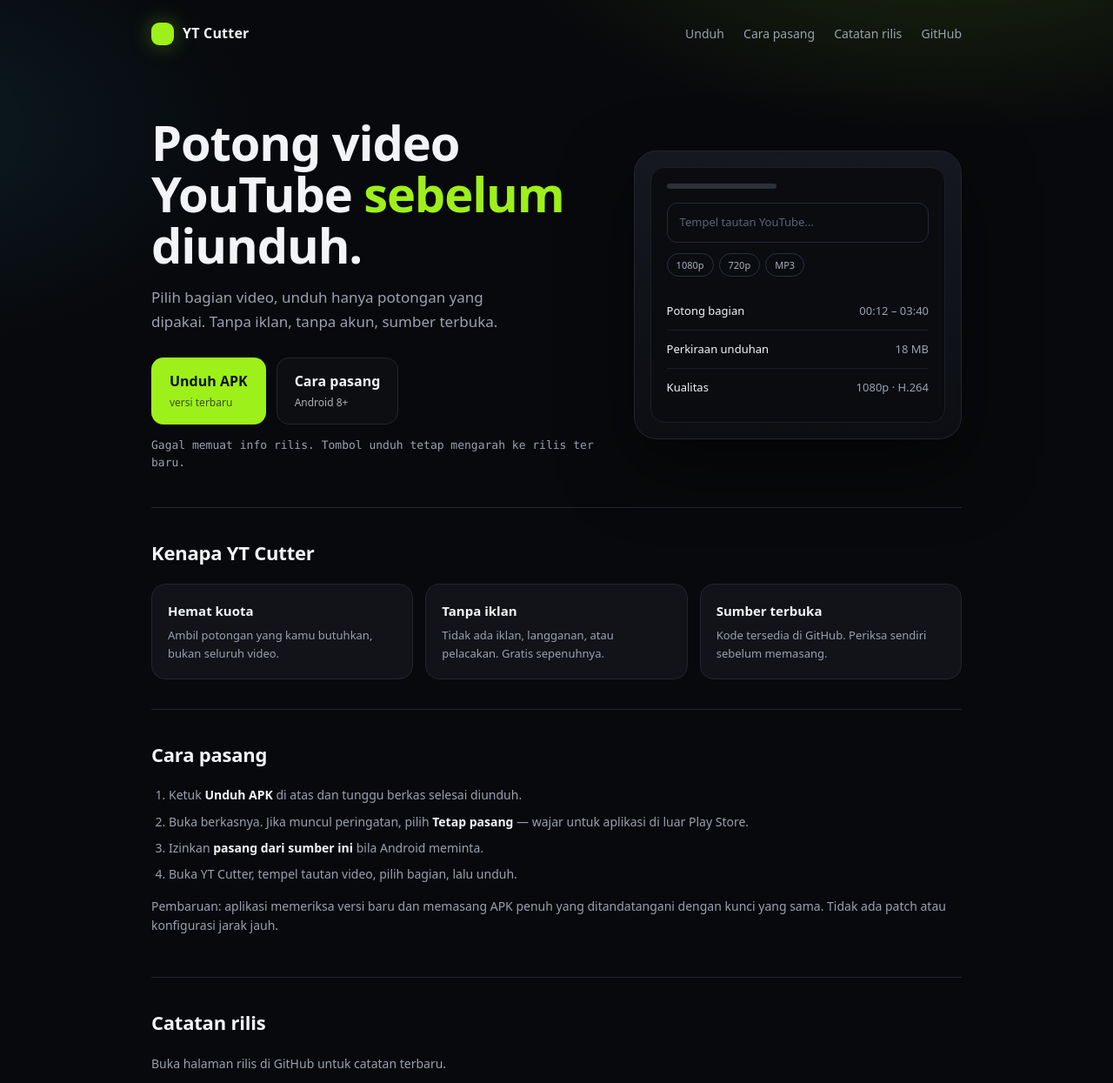
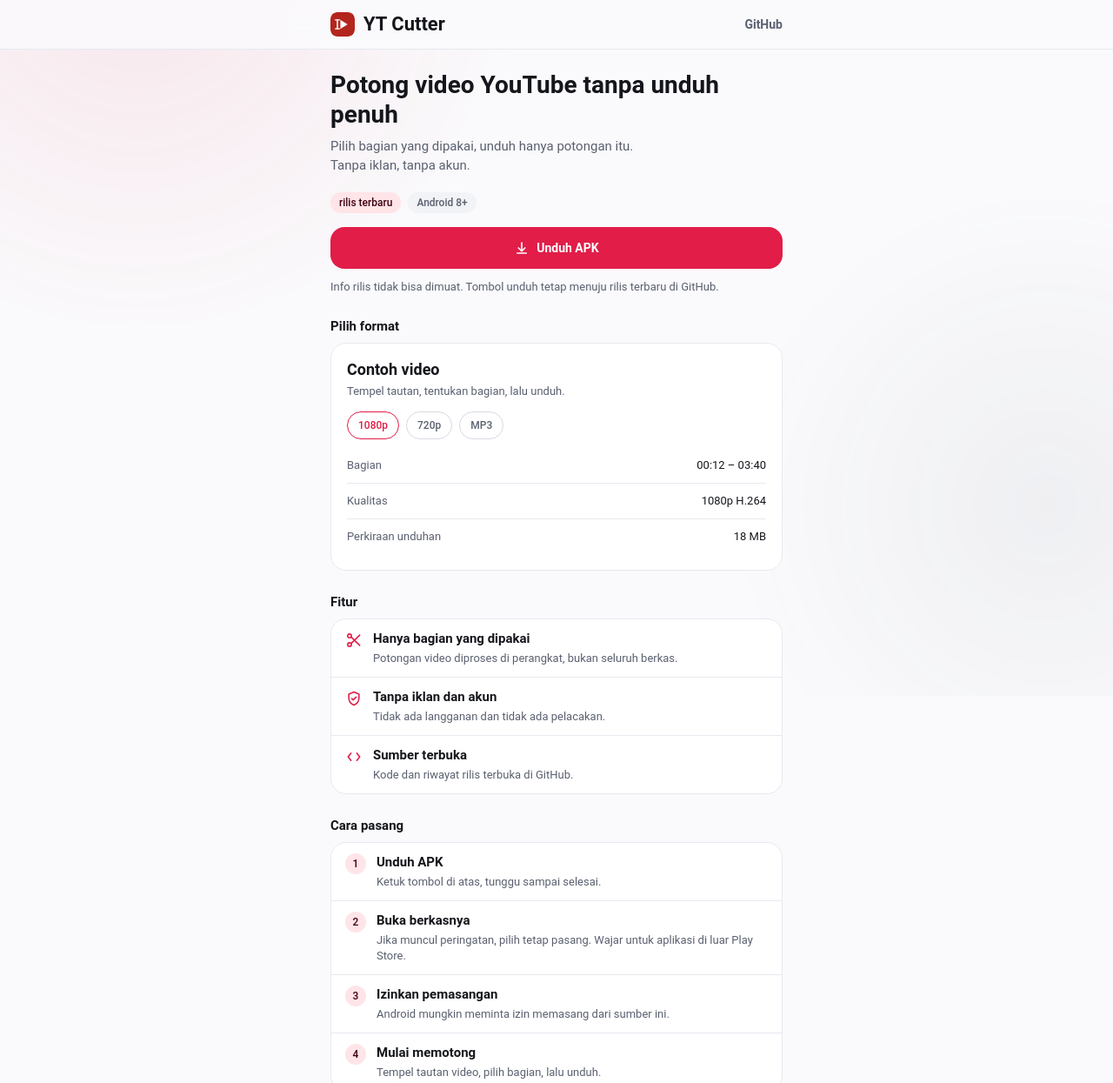
Before and after one commit to Michelle-Mission/ytcutter, a plain HTML site: page docs/index.html in a window 1280 px wide. Shown: the top 1245 px of the page at 87% size. Drawn offline with Linux system fonts and the light colour scheme; no server answers.

Commit message:
web: tampilan seperti aplikasi, pakai logo dan palet design system

```diff
--- a/docs/index.html
+++ b/docs/index.html
@@ -3,182 +3,360 @@
 <head>
 <meta charset="utf-8">
 <meta name="viewport" content="width=device-width, initial-scale=1">
-<title>YT Cutter — potong video YouTube tanpa unduh penuh</title>
-<meta name="description" content="Unduh YT Cutter: potong dan unduh bagian video YouTube yang dipakai saja. Ringan, tanpa iklan, sumber terbuka.">
+<title>YT Cutter</title>
+<meta name="description" content="Potong dan unduh bagian video YouTube yang dipakai saja. Gratis, tanpa iklan, sumber terbuka.">
+<link rel="icon" href="icon.svg" type="image/svg+xml">
+<meta name="theme-color" content="#0E1014" media="(prefers-color-scheme: dark)">
+<meta name="theme-color" content="#FAFAFC" media="(prefers-color-scheme: light)">
 <style>
   :root{
-    --bg:#08090c;
-    --surface:#111318;
-    --line:#22252e;
-    --text:#f2f4f8;
-    --muted:#9aa1ae;
-    --accent:#9ef01a;
-    --accent-ink:#0b1200;
+    color-scheme: dark;
+    --bg:#0E1014;
+    --surface:#16181E;
+    --surface-2:#23262E;
+    --text:#E9EAEF;
+    --muted:#A9AEBB;
+    --primary:#FF8095;
+    --primary-ink:#5C0018;
+    --primary-container:#8A0B2A;
+    --on-primary-container:#FFDDE3;
+    --outline:#343842;
+    --outline-soft:#23262E;
+    --glow-1:rgba(255,128,149,.13);
+    --glow-2:rgba(191,198,212,.09);
+  }
+  @media (prefers-color-scheme: light){
+    :root{
+      color-scheme: light;
+      --bg:#FAFAFC;
+      --surface:#FFFFFF;
+      --surface-2:#F2F3F7;
+      --text:#14161B;
+      --muted:#5A6070;
+      --primary:#E11D48;
+      --primary-ink:#FFFFFF;
+      --primary-container:#FFE4E8;
+      --on-primary-container:#400013;
+      --outline:#D8DAE2;
+      --outline-soft:#E7E9EF;
+      --glow-1:rgba(225,29,72,.09);
+      --glow-2:rgba(63,71,86,.06);
+    }
   }
   *{box-sizing:border-box}
-  html,body{margin:0}
+  html{-webkit-text-size-adjust:100%}
   body{
-    background:
-      radial-gradient(900px 500px at 85% -10%, rgba(158,240,26,.16), transparent 60%),
-      radial-gradient(700px 420px at -10% 10%, rgba(38,198,255,.10), transparent 60%),
-      var(--bg);
+    margin:0;
+    background:var(--bg);
     color:var(--text);
-    font:16px/1.6 ui-sans-serif,system-ui,-apple-system,"Segoe UI",Roboto,sans-serif;
+    font-family:Roboto,"Helvetica Neue",Arial,system-ui,sans-serif;
+    font-size:15px;
+    line-height:22px;
     -webkit-font-smoothing:antialiased;
   }
   a{color:inherit}
-  .wrap{max-width:980px;margin:0 auto;padding:0 24px}
-  header{padding:26px 0;display:flex;align-items:center;justify-content:space-between;gap:16px}
-  .brand{display:flex;align-items:center;gap:10px;font-weight:700;letter-spacing:.2px}
-  .dot{width:26px;height:26px;border-radius:9px;background:var(--accent);display:inline-block;
-       box-shadow:0 0 24px rgba(158,240,26,.35)}
-  nav a{color:var(--muted);text-decoration:none;margin-left:18px;font-size:14px}
-  nav a:hover{color:var(--text)}
-  .hero{padding:56px 0 40px;display:grid;grid-template-columns:1.15fr .85fr;gap:44px;align-items:center}
-  h1{font-size:clamp(34px,5vw,56px);line-height:1.05;margin:0 0 18px;letter-spacing:-.02em}
-  h1 em{font-style:normal;color:var(--accent)}
-  .sub{color:var(--muted);font-size:17px;max-width:44ch;margin:0 0 28px}
-  .cta{display:flex;gap:12px;flex-wrap:wrap;align-items:center}
-  .btn{display:inline-flex;flex-direction:column;gap:2px;text-decoration:none;border-radius:14px;
-       padding:14px 20px;font-weight:700;border:1px solid transparent}
-  .btn small{font-weight:500;font-size:12px;opacity:.7}
-  .btn-primary{background:var(--accent);color:var(--accent-ink)}
-  .btn-primary:hover{filter:brightness(1.06)}
-  .btn-ghost{border-color:var(--line);color:var(--text);background:rgba(255,255,255,.02)}
-  .btn-ghost:hover{border-color:#3a3f4c}
-  .meta{margin-top:14px;color:var(--muted);font-size:13px;font-family:ui-monospace,SFMono-Regular,Menlo,monospace;
-        word-break:break-all}
-  .phone{
-    background:linear-gradient(180deg,#15181f,#0c0e12);border:1px solid var(--line);border-radius:26px;
-    padding:18px;box-shadow:0 30px 80px rgba(0,0,0,.5)
+  :focus-visible{outline:2px solid var(--primary);outline-offset:2px;border-radius:6px}
+
+  .aurora{position:fixed;inset:0;pointer-events:none;overflow:hidden;z-index:0}
+  .aurora i{position:absolute;display:block;border-radius:50%;filter:blur(10px)}
+  .aurora .a{
+    width:80vmax;height:80vmax;left:-30vmax;top:-45vmax;
+    background:radial-gradient(circle,var(--glow-1),transparent 62%);
+    animation:drift-a 26s linear infinite;
   }
-  .screen{background:#0a0c10;border:1px solid #1b1e26;border-radius:16px;padding:18px}
-  .bar{height:6px;width:42%;border-radius:99px;background:#2a2f3a;margin-bottom:16px}
-  .field{height:46px;border-radius:12px;border:1px solid #242934;display:flex;align-items:center;
-         padding:0 14px;color:#5c6472;font-size:13px;margin-bottom:12px}
-  .chip{display:inline-block;font-size:11px;padding:4px 10px;border-radius:99px;
-        border:1px solid #2b3140;color:#a8b0bf;margin:0 6px 8px 0}
-  .row{display:flex;align-items:center;justify-content:space-between;padding:11px 0;border-bottom:1px solid #191d25;font-size:13px}
-  .row:last-child{border-bottom:0}
-  .row span:last-child{color:var(--muted)}
-  section{padding:34px 0;border-top:1px solid var(--line)}
-  h2{font-size:22px;margin:0 0 18px;letter-spacing:-.01em}
-  .grid{display:grid;grid-template-columns:repeat(3,1fr);gap:14px}
-  .card{background:var(--surface);border:1px solid var(--line);border-radius:16px;padding:18px}
-  .card h3{margin:0 0 6px;font-size:15px}
-  .card p{margin:0;color:var(--muted);font-size:13px}
-  ol{padding-left:20px;color:var(--muted);font-size:14px}
-  ol li{margin:8px 0}
-  ol b{color:var(--text);font-weight:600}
-  pre,.logs{background:var(--surface);border:1px solid var(--line);border-radius:14px;padding:16px;
-       white-space:pre-wrap;font:13px/1.6 ui-monospace,SFMono-Regular,Menlo,monospace;color:#c9d1e0;margin:0}
-  .notes{color:var(--muted);font-size:14px}
-  footer{padding:30px 0 60px;color:#6b7280;font-size:12px;display:flex;justify-content:space-between;gap:16px;flex-wrap:wrap}
-  footer a{color:#9aa1ae;text-decoration:none}
-  @media (max-width:820px){
-    .hero{grid-template-columns:1fr;padding-top:34px}
-    .grid{grid-template-columns:1fr}
-    nav{display:none}
+  .aurora .b{
+    width:65vmax;height:65vmax;right:-28vmax;top:22vh;
+    background:radial-gradient(circle,var(--glow-2),transparent 62%);
+    animation:drift-b 34s linear infinite;
   }
+  @keyframes drift-a{
+    0%{transform:translate3d(0,0,0)}50%{transform:translate3d(6vmax,4vmax,0)}100%{transform:translate3d(0,0,0)}
+  }
+  @keyframes drift-b{
+    0%{transform:translate3d(0,0,0)}50%{transform:translate3d(-5vmax,-3vmax,0)}100%{transform:translate3d(0,0,0)}
+  }
+  @media (prefers-reduced-motion: reduce){
+    .aurora i{animation:none}
+  }
+
+  .appbar{
+    position:sticky;top:0;z-index:10;
+    background:var(--bg);
+    background:color-mix(in srgb,var(--bg) 88%,transparent);
+    -webkit-backdrop-filter:blur(14px);backdrop-filter:blur(14px);
+    border-bottom:1px solid var(--outline-soft);
+  }
+  .appbar-in{
+    max-width:560px;margin:0 auto;height:56px;padding:0 20px;
+    display:flex;align-items:center;gap:10px;
+  }
+  .brand{display:flex;align-items:center;gap:10px;text-decoration:none;font-size:22px;line-height:28px;font-weight:700}
+  .brand img{width:28px;height:28px;border-radius:8px;display:block}
+  .appbar .right{margin-left:auto;font-size:14px;font-weight:600;color:var(--muted);text-decoration:none}
+  .appbar .right:hover{color:var(--text)}
+
+  main{position:relative;z-index:1;max-width:560px;margin:0 auto;padding:4px 20px 40px}
+
+  h1{font-size:28px;line-height:34px;font-weight:700;margin:20px 0 8px}
+  .lede{margin:0 0 20px;color:var(--muted);max-width:46ch}
+
+  .pillrow{display:flex;flex-wrap:wrap;gap:8px;margin:0 0 16px}
+  .pill{
+    display:inline-flex;align-items:center;gap:6px;
+    background:var(--primary-container);color:var(--on-primary-container);
+    font-size:12px;line-height:16px;font-weight:500;
+    padding:4px 10px;border-radius:999px;
+  }
+  .pill.quiet{background:var(--surface-2);color:var(--muted)}
+
+  .btn{
+    display:flex;align-items:center;justify-content:center;gap:8px;
+    width:100%;min-height:48px;padding:12px 18px;border-radius:16px;
+    font-size:14px;line-height:20px;font-weight:600;text-decoration:none;
+    background:var(--primary);color:var(--primary-ink);
+    transition:filter .15s ease;
+  }
+  .btn:hover{filter:brightness(1.05)}
+  .btn svg{flex:none}
+  .btn.ghost{
+    background:transparent;color:var(--text);
+    border:1px solid var(--outline);min-height:44px;font-weight:500;
+  }
+  .btn.ghost:hover{filter:none;border-color:var(--muted)}
+  .under{display:flex;gap:10px;margin-top:10px}
+  .under .btn{width:auto;flex:1}
+
+  .meta{margin:12px 0 0;font-size:13px;line-height:18px;color:var(--muted)}
+
+  section{margin-top:26px}
+  h2{font-size:15px;line-height:21px;font-weight:600;margin:0 0 8px}
+
+  .card{
+    background:var(--surface);border:1px solid var(--outline-soft);
+    border-radius:18px;overflow:hidden;
+  }
+  .card + .card{margin-top:10px}
+  .card-body{padding:18px}
+
+  .row{
+    display:flex;align-items:flex-start;gap:12px;
+    padding:12px 16px;border-top:1px solid var(--outline-soft);
+  }
+  .card > .row:first-child{border-top:0}
+  .row .icon{flex:none;width:20px;height:20px;margin-top:2px;color:var(--primary)}
+  .row .grow{flex:1;min-width:0}
+  .row .t{font-size:15px;line-height:21px;font-weight:600}
+  .row .s{font-size:13px;line-height:18px;color:var(--muted);margin-top:3px}
+  .row .v{font-size:13px;line-height:18px;color:var(--muted);text-align:right;flex:none;max-width:50%}
+
+  .num{
+    flex:none;width:24px;height:24px;border-radius:999px;
+    background:var(--primary-container);color:var(--on-primary-container);
+    font-size:12px;font-weight:500;line-height:24px;text-align:center;
+  }
+
+  .preview .card-body{padding:18px}
+  .preview .title{font-size:18px;line-height:24px;font-weight:600;margin:0 0 4px}
+  .preview .sub{font-size:13px;line-height:18px;color:var(--muted);margin:0}
+  .chips{display:flex;flex-wrap:wrap;gap:8px;margin:14px 0 4px}
+  .chip{
+    font-size:12px;line-height:16px;font-weight:500;padding:7px 12px;border-radius:999px;
+    border:1px solid var(--outline);color:var(--muted);
+  }
+  .chip.on{border-color:var(--primary);color:var(--primary)}
+
+  .kv{display:flex;justify-content:space-between;gap:16px;padding:11px 0;border-top:1px solid var(--outline-soft);font-size:13px;line-height:18px}
+  .kv:first-of-type{border-top:0}
+  .kv span:first-child{color:var(--muted)}
+  .kv span:last-child{text-align:right}
+
+  .notes{list-style:none;margin:0;padding:0 0 2px}
+  .notes li{position:relative;padding:0 0 10px 16px;font-size:15px;line-height:22px}
+  .notes li::before{
+    content:"";position:absolute;left:0;top:8px;width:5px;height:5px;border-radius:50%;
+    background:var(--primary);
+  }
+  .notes li:last-child{padding-bottom:0}
+  .notes .empty{color:var(--muted);padding-left:0}
+  .notes .empty::before{display:none}
+
+  footer{
+    position:relative;z-index:1;max-width:560px;margin:0 auto;
+    padding:8px 20px 40px;display:flex;gap:12px;flex-wrap:wrap;justify-content:space-between;
+    font-size:13px;line-height:18px;color:var(--muted);
+  }
+  footer a{text-decoration:none;color:var(--muted)}
+  footer a:hover{color:var(--text)}
 </style>
 </head>
 <body>
-<div class="wrap">
-  <header>
-    <div class="brand"><span class="dot"></span> YT Cutter</div>
-    <nav>
-      <a href="#unduh">Unduh</a>
-      <a href="#pasang">Cara pasang</a>
-      <a href="#catatan">Catatan rilis</a>
-      <a href="https://github.com/nurfilardi/ytcutter">GitHub</a>
-    </nav>
+<div class="aurora" aria-hidden="true"><i class="a"></i><i class="b"></i></div>
+
+<header class="appbar">
+  <div class="appbar-in">
+    <a class="brand" href="./">
+      <img src="icon.svg" alt="" width="28" height="28">
+      YT Cutter
+    </a>
+    <a class="right" href="https://github.com/nurfilardi/ytcutter">GitHub</a>
+  </div>
 </header>
 
 <main>
-    <div class="hero">
-      <div>
-        <h1>Potong video YouTube <em>sebelum</em> diunduh.</h1>
-        <p class="sub">Pilih bagian video, unduh hanya potongan yang dipakai. Tanpa iklan, tanpa akun, sumber terbuka.</p>
-        <div class="cta">
-          <a id="download" class="btn btn-primary" href="https://github.com/nurfilardi/ytcutter/releases/latest">
+  <h1>Potong video YouTube tanpa unduh penuh</h1>
+  <p class="lede">Pilih bagian yang dipakai, unduh hanya potongan itu. Tanpa iklan, tanpa akun.</p>
+
+  <div class="pillrow">
+    <span class="pill" id="verpill">versi terbaru</span>
+    <span class="pill quiet" id="sizepill">Android 8+</span>
+  </div>
+
+  <a class="btn" id="download" href="https://github.com/nurfilardi/ytcutter/releases/latest">
+    <svg width="18" height="18" viewBox="0 0 24 24" fill="none" stroke="currentColor" stroke-width="2.2" stroke-linecap="round" stroke-linejoin="round" aria-hidden="true"><path d="M12 4v11"/><path d="m7 12 5 5 5-5"/><path d="M5 20h14"/></svg>
     Unduh APK
-            <small id="download-sub">versi terbaru</small>
   </a>
-          <a class="btn btn-ghost" href="#pasang">Cara pasang<small>Android 8+</small></a>
+  <p class="meta" id="meta">Mengambil info rilis…</p>
+
+  <section aria-labelledby="format-h">
+    <h2 id="format-h">Pilih format</h2>
+    <div class="card preview">
+      <div class="card-body">
+        <p class="title">Contoh video</p>
+        <p class="sub">Tempel tautan, tentukan bagian, lalu unduh.</p>
+        <div class="chips" aria-hidden="true">
+          <span class="chip on">1080p</span>
+          <span class="chip">720p</span>
+          <span class="chip">MP3</span>
         </div>
-        <div class="meta" id="meta">memuat info rilis…</div>
-      </div>
-      <div class="phone" aria-hidden="true">
-        <div class="screen">
-          <div class="bar"></div>
-          <div class="field">Tempel tautan YouTube…</div>
-          <div>
-            <span class="chip">1080p</span><span class="chip">720p</span><span class="chip">MP3</span>
-          </div>
-          <div style="height:10px"></div>
-          <div class="row"><span>Potong bagian</span><span>00:12 – 03:40</span></div>
-          <div class="row"><span>Perkiraan unduhan</span><span>18 MB</span></div>
-          <div class="row"><span>Kualitas</span><span>1080p · H.264</span></div>
+        <div style="margin-top:10px">
+          <div class="kv"><span>Bagian</span><span>00:12 – 03:40</span></div>
+          <div class="kv"><span>Kualitas</span><span>1080p H.264</span></div>
+          <div class="kv"><span>Perkiraan unduhan</span><span>18 MB</span></div>
         </div>
       </div>
     </div>
+  </section>
 
-    <section>
-      <h2>Kenapa YT Cutter</h2>
-      <div class="grid">
-        <div class="card"><h3>Hemat kuota</h3><p>Ambil potongan yang kamu butuhkan, bukan seluruh video.</p></div>
-        <div class="card"><h3>Tanpa iklan</h3><p>Tidak ada iklan, langganan, atau pelacakan. Gratis sepenuhnya.</p></div>
-        <div class="card"><h3>Sumber terbuka</h3><p>Kode tersedia di GitHub. Periksa sendiri sebelum memasang.</p></div>
+  <section aria-labelledby="fitur-h">
+    <h2 id="fitur-h">Fitur</h2>
+    <div class="card">
+      <div class="row">
+        <svg class="icon" viewBox="0 0 24 24" fill="none" stroke="currentColor" stroke-width="1.9" stroke-linecap="round" stroke-linejoin="round" aria-hidden="true"><circle cx="6" cy="6" r="2.6"/><circle cx="6" cy="18" r="2.6"/><path d="M8.3 7.6 20 19M8.3 16.4 20 5"/></svg>
+        <div class="grow">
+          <div class="t">Hanya bagian yang dipakai</div>
+          <div class="s">Potongan video diproses di perangkat, bukan seluruh berkas.</div>
+        </div>
+      </div>
+      <div class="row">
+        <svg class="icon" viewBox="0 0 24 24" fill="none" stroke="currentColor" stroke-width="1.9" stroke-linecap="round" stroke-linejoin="round" aria-hidden="true"><path d="M12 3 5 6v5c0 4.4 2.9 8.2 7 10 4.1-1.8 7-5.6 7-10V6z"/><path d="m9 12 2 2 4-4"/></svg>
+        <div class="grow">
+          <div class="t">Tanpa iklan dan akun</div>
+          <div class="s">Tidak ada langganan dan tidak ada pelacakan.</div>
+        </div>
+      </div>
+      <div class="row">
+        <svg class="icon" viewBox="0 0 24 24" fill="none" stroke="currentColor" stroke-width="1.9" stroke-linecap="round" stroke-linejoin="round" aria-hidden="true"><path d="m8 7-4 5 4 5M16 7l4 5-4 5"/></svg>
+        <div class="grow">
+          <div class="t">Sumber terbuka</div>
+          <div class="s">Kode dan riwayat rilis terbuka di GitHub.</div>
+        </div>
+      </div>
     </div>
   </section>
 
-    <section id="pasang">
-      <h2>Cara pasang</h2>
-      <ol>
-        <li>Ketuk <b>Unduh APK</b> di atas dan tunggu berkas selesai diunduh.</li>
-        <li>Buka berkasnya. Jika muncul peringatan, pilih <b>Tetap pasang</b> — wajar untuk aplikasi di luar Play Store.</li>
-        <li>Izinkan <b>pasang dari sumber ini</b> bila Android meminta.</li>
-        <li>Buka YT Cutter, tempel tautan video, pilih bagian, lalu unduh.</li>
-      </ol>
-      <p class="notes">Pembaruan: aplikasi memeriksa versi baru dan memasang APK penuh yang ditandatangani dengan kunci yang sama. Tidak ada patch atau konfigurasi jarak jauh.</p>
+  <section aria-labelledby="pasang-h">
+    <h2 id="pasang-h">Cara pasang</h2>
+    <div class="card">
+      <div class="row">
+        <span class="num" aria-hidden="true">1</span>
+        <div class="grow">
+          <div class="t">Unduh APK</div>
+          <div class="s">Ketuk tombol di atas, tunggu sampai selesai.</div>
+        </div>
+      </div>
+      <div class="row">
+        <span class="num" aria-hidden="true">2</span>
+        <div class="grow">
+          <div class="t">Buka berkasnya</div>
+          <div class="s">Jika muncul peringatan, pilih tetap pasang. Wajar untuk aplikasi di luar Play Store.</div>
+        </div>
+      </div>
+      <div class="row">
+        <span class="num" aria-hidden="true">3</span>
+        <div class="grow">
+          <div class="t">Izinkan pemasangan</div>
+          <div class="s">Android mungkin meminta izin memasang dari sumber ini.</div>
+        </div>
+      </div>
+      <div class="row">
+        <span class="num" aria-hidden="true">4</span>
+        <div class="grow">
+          <div class="t">Mulai memotong</div>
+          <div class="s">Tempel tautan video, pilih bagian, lalu unduh.</div>
+        </div>
+      </div>
+    </div>
   </section>
 
-    <section id="catatan">
-      <h2>Catatan rilis</h2>
-      <div class="notes" id="release-notes">Memuat…</div>
-      <p style="margin-top:18px"><a class="btn btn-ghost" href="https://github.com/nurfilardi/ytcutter/releases">Semua rilis</a></p>
+  <section aria-labelledby="rilis-h">
+    <h2 id="rilis-h">Catatan rilis</h2>
+    <div class="card">
+      <div class="card-body">
+        <div class="pillrow" style="margin-bottom:12px"><span class="pill" id="relpill">1.0.0</span></div>
+        <ul class="notes" id="notes">
+          <li>Rilis pertama YT Cutter.</li>
+          <li>Potong dan unduh video YouTube tanpa mengunduh bagian yang tidak dipakai.</li>
+          <li>Status komponen dan pemeriksaan pembaruan di dalam aplikasi.</li>
+          <li>Dukungan cookie YouTube untuk video yang butuh login.</li>
+        </ul>
+        <div style="margin-top:16px">
+          <a class="btn ghost" href="https://github.com/nurfilardi/ytcutter/releases">Semua rilis</a>
+        </div>
+      </div>
+    </div>
   </section>
 </main>
 
 <footer>
-    <div>YT Cutter · dibuat untuk Android</div>
-    <div><a href="https://github.com/nurfilardi/ytcutter">github.com/nurfilardi/ytcutter</a></div>
+  <span>Dibuat untuk Android 8 ke atas</span>
+  <a href="https://github.com/nurfilardi/ytcutter">Kode sumber</a>
 </footer>
-</div>
+
 <script>
-(async () => {
-  const api = "https://api.github.com/repos/nurfilardi/ytcutter/releases/latest";
+(() => {
   const $ = (id) => document.getElementById(id);
-  try {
-    const res = await fetch(api, { headers: { Accept: "application/vnd.github+json" } });
-    if (!res.ok) throw new Error("HTTP " + res.status);
-    const rel = await res.json();
+  const mb = (n) => (n / 1048576).toFixed(1).replace(".", ",") + " MB";
+  const date = (iso) => new Date(iso).toLocaleDateString("id-ID", { day: "numeric", month: "long", year: "numeric" });
+
+  fetch("https://api.github.com/repos/nurfilardi/ytcutter/releases/latest", {
+    headers: { Accept: "application/vnd.github+json" }
+  })
+    .then((r) => { if (!r.ok) throw new Error(String(r.status)); return r.json(); })
+    .then((rel) => {
       const apk = (rel.assets || []).find((a) => a.name.endsWith(".apk"));
-    const mb = (n) => (n / 1048576).toFixed(1) + " MB";
-    if (apk) {
+      if (!apk) throw new Error("no apk");
       $("download").href = apk.browser_download_url;
-      $("download-sub").textContent = rel.tag_name + " · " + mb(apk.size);
-      $("meta").textContent = apk.name + " · " + mb(apk.size) + " · diunggah " +
-        new Date(apk.updated_at).toLocaleDateString("id-ID", { day: "numeric", month: "long", year: "numeric" });
-    } else {
-      $("download-sub").textContent = rel.tag_name;
-      $("meta").textContent = "APK tidak ditemukan di rilis terbaru.";
+      $("verpill").textContent = rel.tag_name;
+      $("sizepill").textContent = mb(apk.size);
+      $("relpill").textContent = rel.tag_name;
+      $("meta").textContent = "Diunggah " + date(apk.updated_at) + ". Butuh Android 8 ke atas.";
+      const lines = (rel.body || "")
+        .split("\n")
+        .map((s) => s.replace(/^[-*#>\s]+/, "").trim())
+        .filter((s) => s && !/^v?\d+\.\d+/.test(s));
+      if (lines.length) {
+        const ul = $("notes");
+        ul.replaceChildren(...lines.map((text) => {
+          const li = document.createElement("li");
+          li.textContent = text;
+          return li;
+        }));
       }
-    $("release-notes").textContent = (rel.body || "Belum ada catatan.").trim();
-  } catch (e) {
-    $("meta").textContent = "Gagal memuat info rilis. Tombol unduh tetap mengarah ke rilis terbaru.";
-    $("release-notes").textContent = "Buka halaman rilis di GitHub untuk catatan terbaru.";
-  }
+    })
+    .catch(() => {
+      $("verpill").textContent = "rilis terbaru";
+      $("meta").textContent = "Info rilis tidak bisa dimuat. Tombol unduh tetap menuju rilis terbaru di GitHub.";
+    });
 })();
 </script>
 </body>
```
Also changed, not shown: docs/icon.svg (added). Lines whose indentation alone changed are shown as unchanged.
